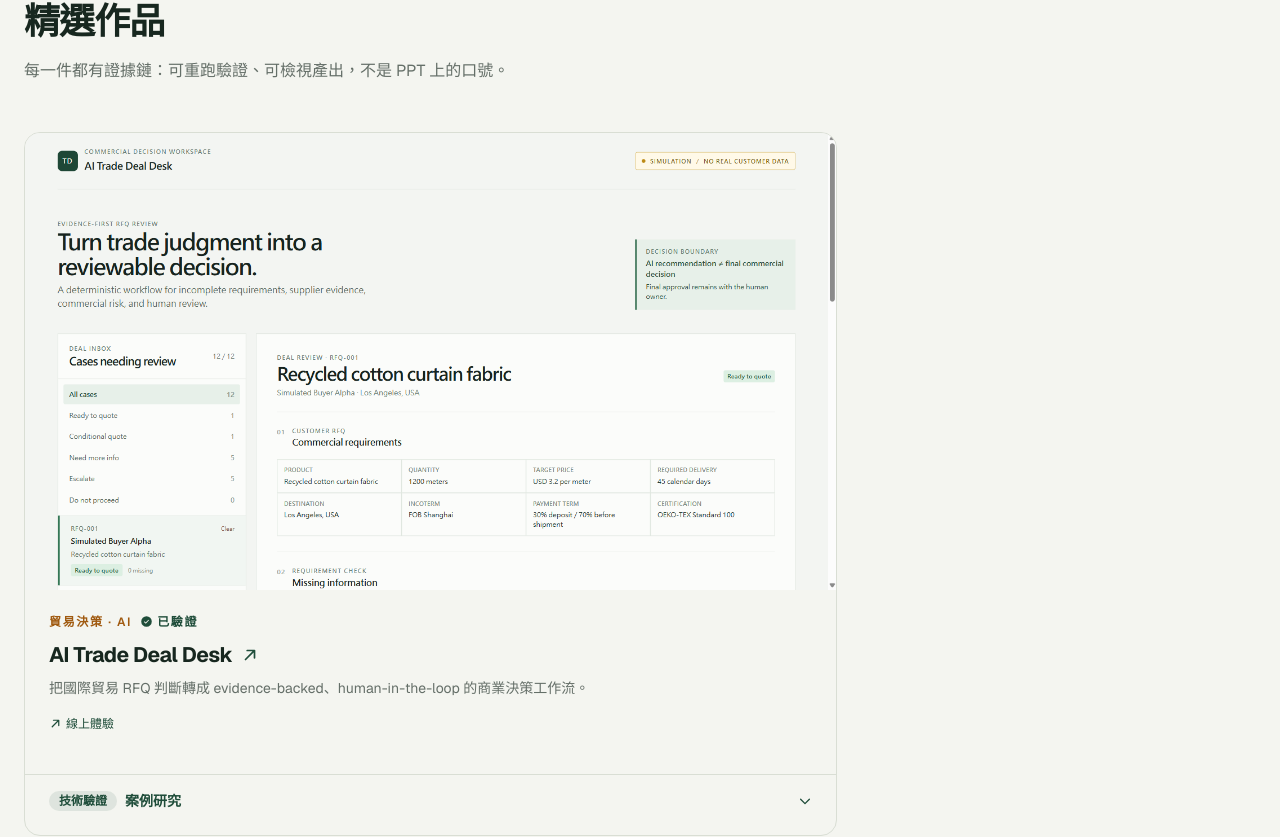
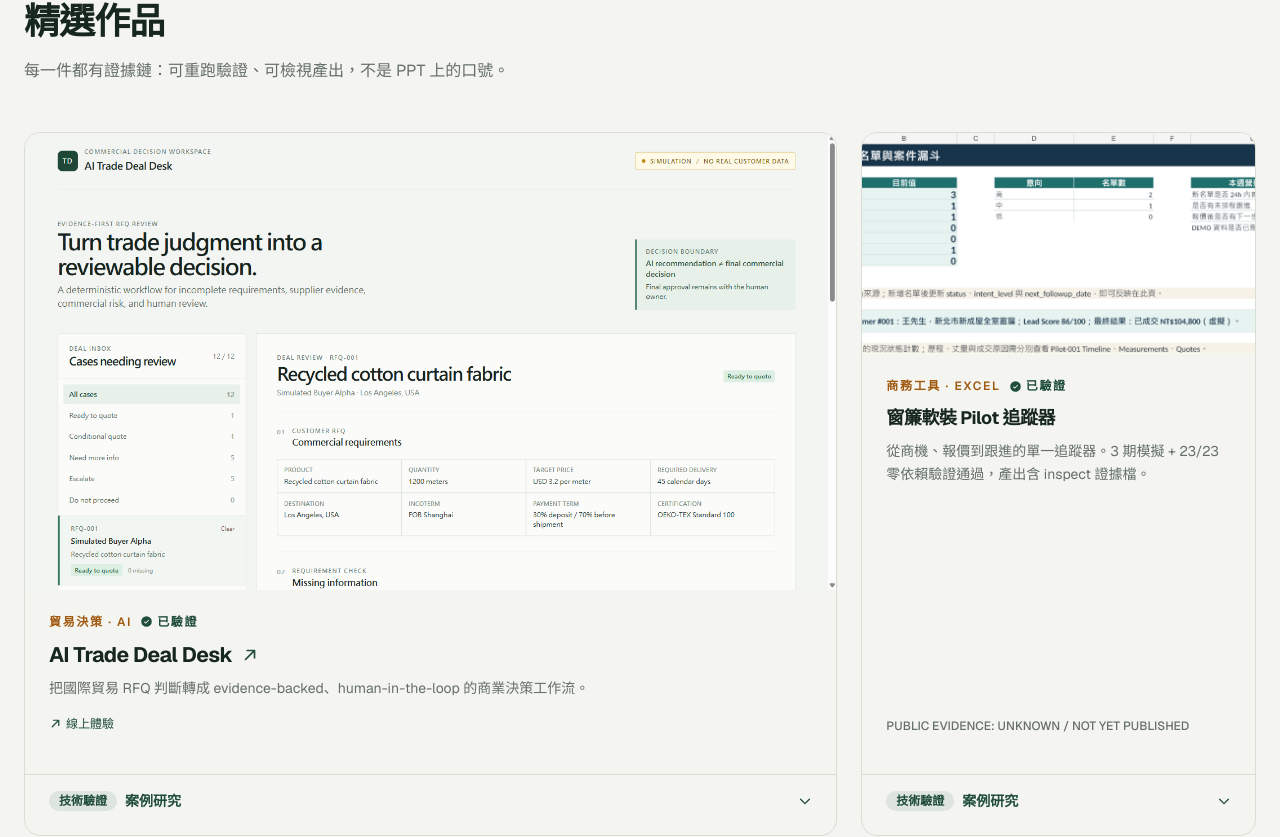
Before and after one commit to apchen1978/pauls-tradecraft, a React (Vite) app: page / in a window 1280 px wide. Shown: the part 799-1636 px from the top of the page. Built offline with nearby package versions, Linux system fonts and the light colour scheme.

Commit message:
fix: keep works spans desktop-only

```diff
--- a/src/components/Works.jsx
+++ b/src/components/Works.jsx
@@ -71,6 +71,10 @@ export default function Works() {
           const linkLabel = typeof w.linkLabel === "string" ? w.linkLabel : w.linkLabel?.[lang];
           const Icon = w.icon ? iconMap[w.icon] : null;
           const Wrapper = w.link ? "a" : "div";
+          const desktopSpan = w.span
+            .split(" ")
+            .filter((token) => token.startsWith("md:") || !token.startsWith("col-span-"))
+            .join(" ");
           const wrapperProps = w.link
             ? {
                 href: w.link,
@@ -86,7 +90,7 @@ export default function Works() {
               whileInView={{ opacity: 1, y: 0 }}
               viewport={{ once: true, margin: "-60px" }}
               transition={{ duration: 0.5, ease: "easeOut", delay: (i % 3) * 0.06 }}
-              className={`group flex flex-col overflow-hidden rounded-card border border-line bg-bone transition-colors hover:border-forest/40 ${w.span}`}
+              className={`group flex flex-col overflow-hidden rounded-card border border-line bg-bone transition-colors hover:border-forest/40 col-span-1 ${desktopSpan}`}
             >
               <Wrapper {...wrapperProps} className="flex flex-1 flex-col">
                 {w.cover ? (
```
